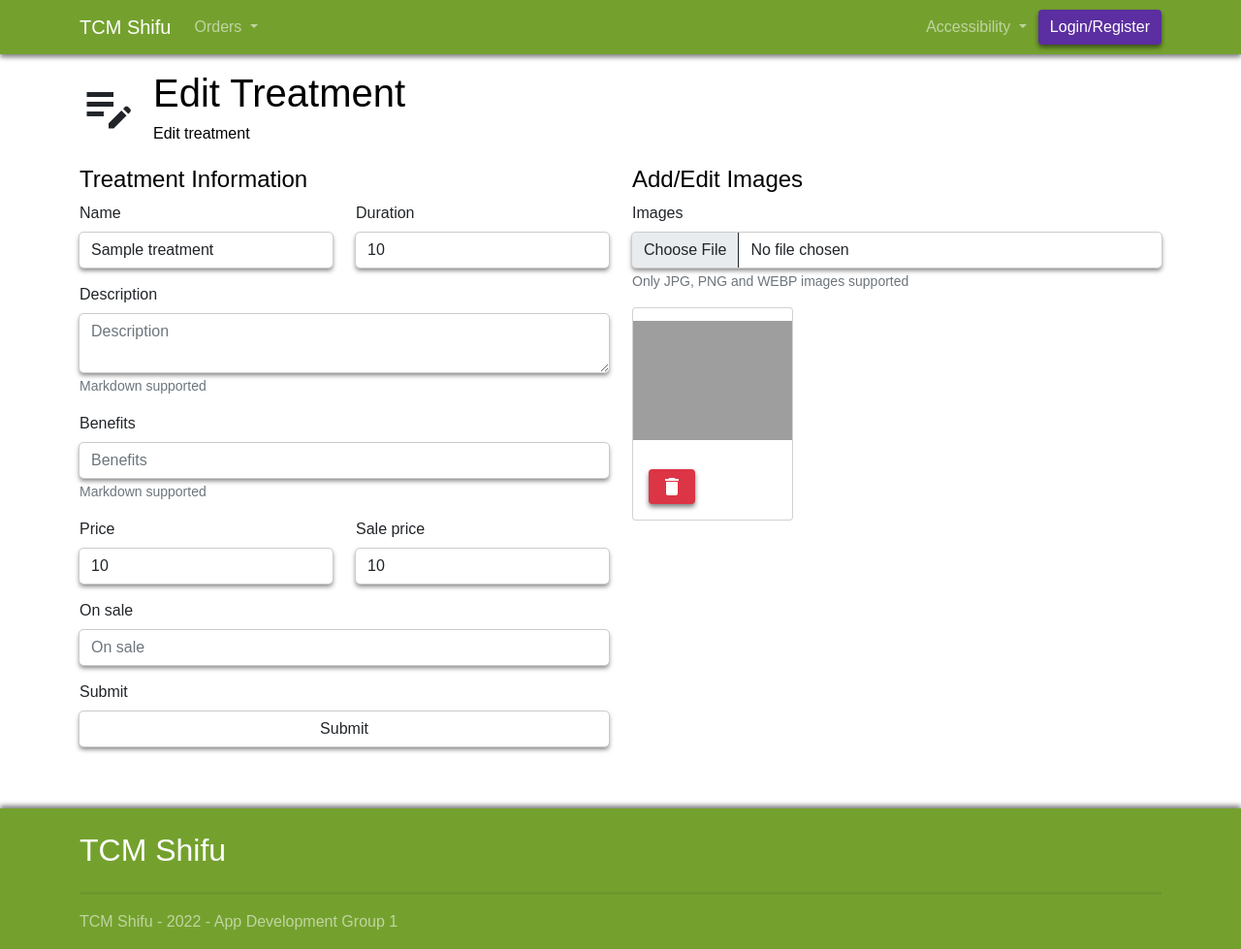
After one commit to josephlee222/TCMProject, a Flask app: template templates/admin/shop/editTreatment.html in a window 1280 px wide. The commit adds this page. Shown: the whole page at 97% size. Run offline with Flask 2, Linux system fonts and the light colour scheme; the template is opened without the code that fills it: most values are stand-ins (such as "Sample title", 1, 10 or a date in 2020); form fields are guessed from the names that the template uses; some libraries are stand-ins or nearby versions; some web fonts are replaced; grey boxes are pictures that could not be loaded.

Commit message:
Added editTreatment.html

```diff
--- a/app.py
+++ b/app.py
@@ -1,4 +1,4 @@
-from flask import Flask, render_template, flash, Blueprint, session, url_for
+from flask import Flask, render_template, flash, Blueprint, session, url_for, send_from_directory
 from test import test
 from auth import auth
 from adminUsers import adminUsers
@@ -7,7 +7,7 @@ from adminTreatments import adminTreatments
 
 app = Flask(__name__)
 app.secret_key = "Secret Key"
-app.config["UPLOAD_FOLDER"] = "/uploads/"
+app.config["UPLOAD_FOLDER"] = "uploads"
 
 # Register blueprints
 app.register_blueprint(test)
@@ -21,6 +21,10 @@ def home():
     session["previous_url"] = url_for("home")
     return render_template("home.html")
 
+@app.route('/uploads/<path:path>')
+def productImg(path):
+    return send_from_directory("uploads/", path=path)
+
 # Give website context
 @app.context_processor
 def websiteContextInit():
--- a/classes/Product.py
+++ b/classes/Product.py
@@ -44,7 +44,7 @@ class Product:
         return self.price
 
     def getSalePrice(self):
-        return self.name
+        return self.salePrice
 
     def getOnSale(self):
         return self.onSale
--- a/static/css/styles.css
+++ b/static/css/styles.css
@@ -268,3 +268,14 @@ hr {
 footer hr {
     border-top: 3px solid rgba(0, 0, 0, .25) !important;
 }
+
+.preview-img {
+    height: 150px;
+    object-fit: contain;
+}
+
+.card.white{
+    background-color: white;
+    box-shadow: None;
+    margin: 0;
+}
--- /dev/null
+++ b/templates/admin/shop/editTreatment.html
@@ -0,0 +1,79 @@
+{% extends "base.html" %}
+{% block title %}
+    Edit Treatment
+{% endblock %}
+{% block nav %}
+    {% include "includes/adminNavControls.html" %}
+{% endblock %}
+{% block navRight %}
+    {% include "includes/userControls.html" %}
+{% endblock %}
+{% block content %}
+    <div class="d-flex align-items-center mb-4">
+        <span class="material-icons me-3" style="font-size: 60px">edit_note</span>
+        <div>
+            <h1>Edit Treatment</h1>
+            <h6 class="m-0">Edit treatment</h6>
+        </div>
+    </div>
+    <form method="post" enctype="multipart/form-data">
+        <div class="row">
+            <div class="col-lg-6">
+                <h2 class="h4">Treatment Information</h2>
+                <div class="row">
+                    <div class="col-md-6 mb-3">
+                        {{ formHelper.renderField(form.name, value=treatment.getName()) }}
+                    </div>
+                    <div class="col-md-6 mb-3">
+                        {{ formHelper.renderField(form.duration, value=treatment.getDuration()) }}
+                    </div>
+                </div>
+                <div class="mb-3">
+                    {{ formHelper.renderField(form.description) }}
+                    <div class="form-text">Markdown supported</div>
+                </div>
+                <div class="mb-3">
+                    {{ formHelper.renderField(form.benefits) }}
+                    <div class="form-text">Markdown supported</div>
+                </div>
+                <div class="row">
+                    <div class="col-md-6 mb-3">
+                        {{ formHelper.renderField(form.price, value=treatment.getPrice()) }}
+                    </div>
+                    <div class="col-md-6 mb-3">
+                        {{ formHelper.renderField(form.salePrice, value=treatment.getSalePrice()) }}
+                    </div>
+                </div>
+                <div class="mb-3">
+                    {{ formHelper.renderField(form.onSale) }}
+                </div>
+            </div>
+            <div class="col-lg-6">
+                <h2 class="h4">Add/Edit Images</h2>
+                <div class="mb-3">
+                    {{ formHelper.renderField(form.images) }}
+                    <div class="form-text">Only JPG, PNG and WEBP images supported</div>
+                </div>
+                <div class="mb-3">
+                    <div class="row">
+                        {% for image in treatment.getImages() %}
+                        <div class="col-6 col-md-4 col-lg-6 col-xl-4">
+                            <div class="card white mb-3">
+                                <img src="/{{ image }}" class="card-img-top preview-img">
+                                <div class="card-body">
+                                    <a href="#"><button class="btn btn-danger material-icons">delete</button></a>
+                                </div>
+                            </div>
+                        </div>
+                        {% endfor %}
+                    </div>
+                </div>
+            </div>
+        </div>
+        <div class="row">
+            <div class="col-lg-6">
+                {{ formHelper.renderField(form.submit) }}
+            </div>
+        </div>
+    </form>
+{% endblock %}
--- a/templates/admin/shop/viewTreatments.html
+++ b/templates/admin/shop/viewTreatments.html
@@ -46,7 +46,7 @@
                         <td>{{ treatments[treatment]["onSale"] }}</td>
                         <td class="text-nowrap">
                             <a href="#"><button class="btn custom-btn">View Details</button></a>
-                            <a href="#"><button class="btn custom-btn">Edit</button></a>
+                            <a href="{{ url_for("adminTreatments.editTreatment", id=treatments[treatment]["id"]) }}"><button class="btn custom-btn">Edit</button></a>
                             <a href="#"><button class="btn btn-danger">Delete</button></a>
                         </td>
                     </tr>
```
Also changed, not shown: adminTreatments.py (+23 -1 lines).
